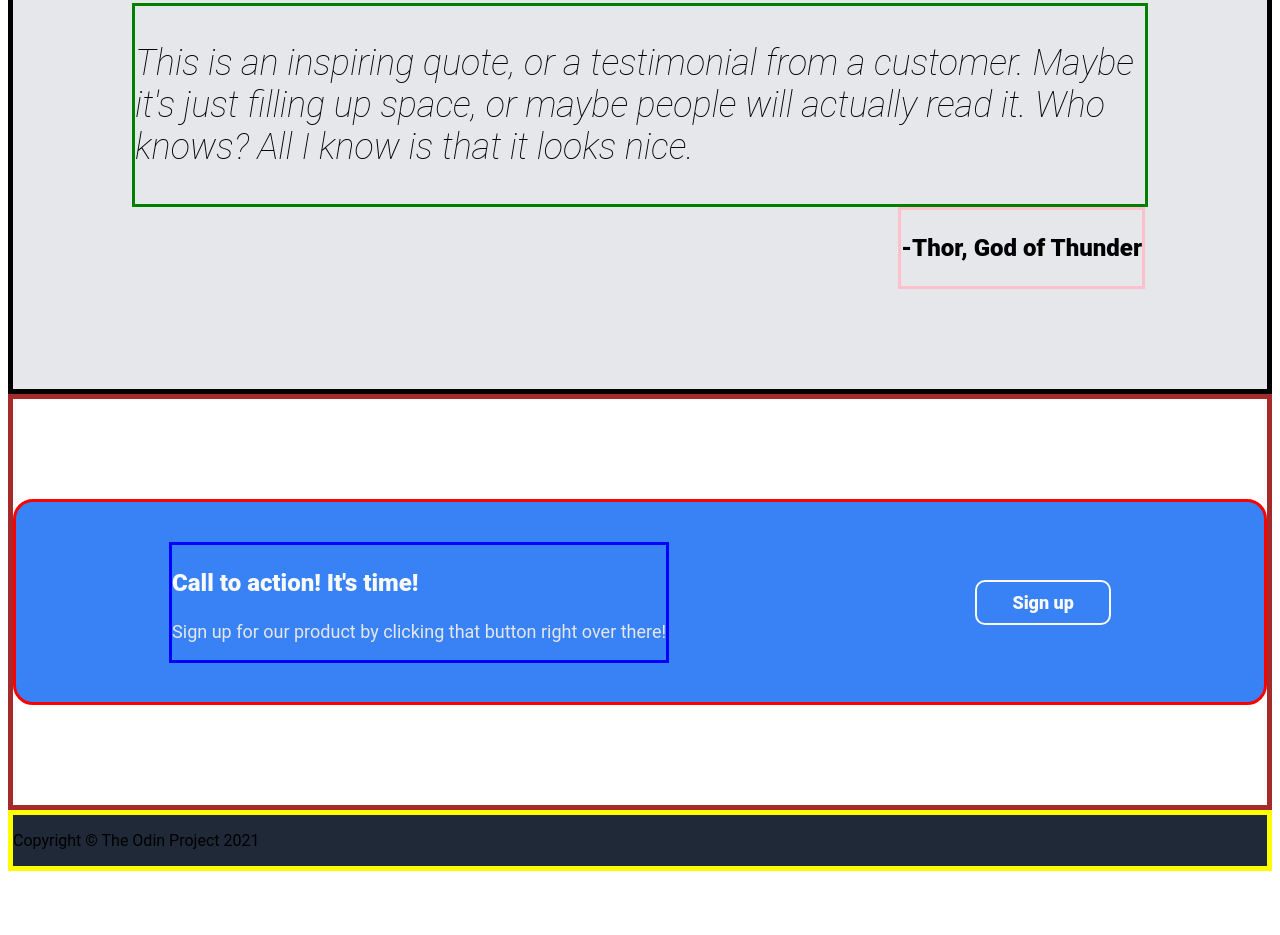
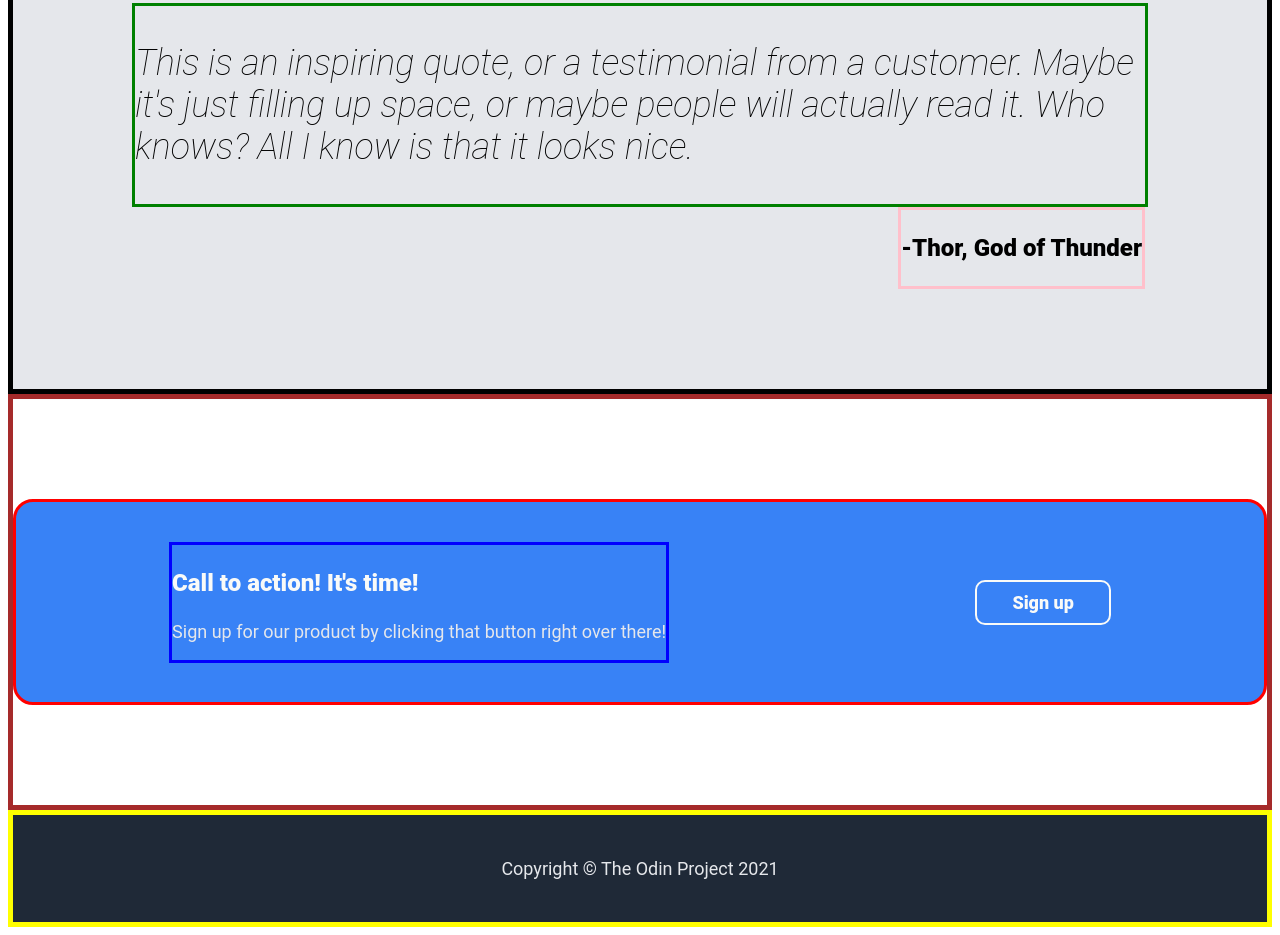
Before and after one commit to austinl512/odin-landing-page, a plain HTML site: page index.html in a window 1280 px wide. Shown: the part 1168-2103 px from the top of the page. Before the commit the page ends 2047 px from the top, so only its background shows below. Drawn offline with Linux system fonts and the light colour scheme.

Commit message:
Add footer to the landing page with styling
I added a footer to the landing page with the appropriate copyright text
 and font styling. I used flexbox to center the text in the footer.

```diff
--- a/styles.css
+++ b/styles.css
@@ -192,8 +192,14 @@ button {
 .footer {
     border: 5px solid yellow;
     background-color: #1F2937;
+    padding-top: 25px;
+    padding-bottom: 25px;
+    display: flex;
+    justify-content: center;
+    align-items: center;
 }
 
 .footer-text {
-
+    font-size: 18px;
+    color: #E5E7EB;
 }
```
